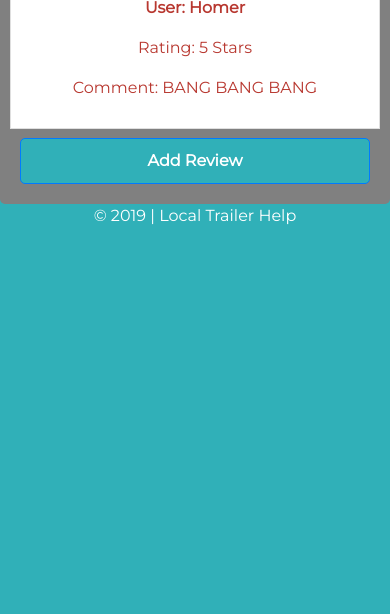
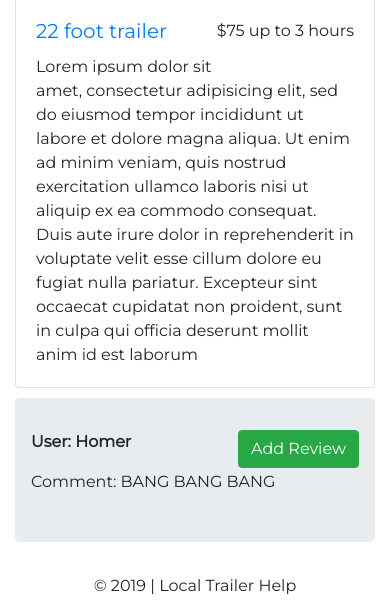
Before and after one commit to SelfTaughtCoder78704/localtrailerhelp, a Node server app: page /trailers/600000000000000000000003 in a window 390 px wide. Shown: the part 521-1135 px from the top of the page. Before the commit the page ends 746 px from the top, so only its background shows below. Run offline with Node 20, Linux system fonts and the light colour scheme; data comes from the database, SQL or seed files in the repository; some libraries are stand-ins or nearby versions.

Commit message:
made a few small changes

```diff
--- a/models/review.js
+++ b/models/review.js
@@ -3,10 +3,7 @@ const Schema = mongoose.Schema;
 
 
 const reviewSchema = new Schema({
-    stars: {
-        type: Number,
-        required: false
-    },
+
     comment: {
         type: String,
         required: false
--- a/public/style.css
+++ b/public/style.css
@@ -4,13 +4,13 @@
 body {
     margin: 0;
     padding: 0;
-    color: white;
-    background: #30B0B8;
+
+
     font-family: 'Montserrat', sans-serif;
 }
 
 
-.navbar {
+/* .navbar {
     background: #30B0B8 !important;
 
 
@@ -122,17 +122,9 @@ body {
 
 form .first{
     padding-left: 0;
-}
+} */
 
-.reviews{
-    background: grey;
-    padding: 10px;
-    border-radius: 5px;
-}
 
-.reviews li {
-    color: #B83830;
-}
 
 @media screen and (max-width:768px){
     #extraInfo .fas{
--- a/seeds.js
+++ b/seeds.js
@@ -42,7 +42,6 @@ function seedDB(){
                         //create a Review
                         Review.create(
                             {
-                                stars: 5,
                                 author: "Homer",
                                 comment: "BANG BANG BANG"
                             }, function(err, review){
--- a/views/details.ejs
+++ b/views/details.ejs
@@ -1,20 +1,42 @@
 <% include partials/header %>
 
-<div class="container text-center">
-    <h1><%= trailers.kind %></h1>
-    <img src="<%= trailers.img %>" alt="">
-    <p>Trailer</p>
+<div class="container detailGrid">
+    <div class="categories row">
+        <div class="col-md-3">
+            <p class="lead">Local Trailer Help</p>
+            <div class="list-group">
+                <div class="list-group-item active">Info 1</div>
+                <div class="list-group-item">Info 2</div>
+                <div class="list-group-item">Info 3</div>
+            </div>
+        </div>
+        <div class="col-md-9">
+            <div class="card">
+                <img class="img-fluid card-img-top" src="<%= trailers.img %>" alt="">
+                <div class="card-body">
+                    <p class="card-text float-right">$75 up to 3 hours</p>
+                    <h5 class="card-title"><a href=""><%= trailers.kind %></a></h5>
 
+                    <p class="card-text"><%= trailers.description %></p>
+                </div>
+            </div>
+        </div>
+    </div>
+    <div class="row">
+        <div class="col-md-3"></div>
+            <div class="col-md-9">
+
+                <div style="margin-top: 10px" class="jumbotron">
+                    <a href="/trailers/<%= trailers._id %>/reviews/new" class="btn btn-success float-right">Add Review</a>
+                    <% trailers.reviews.forEach(review => {  %>
+                        <p><strong>User: <%= review.author %></strong> </p>
+
+                        <p>Comment: <%= review.comment %></p>
+                    <% })%>
+                </div>
+            </div>
+        </div>
+    </div>
 </div>
-<div class="reviews container text-center">
-    <h3>REVIEWS:</h3>
-    <ul class="list-group">
-    <% trailers.reviews.forEach(review => {  %>
-        <li class="list-group-item"><p><strong>User: <%= review.author %></strong> </p>
-        <p>Rating: <%= review.stars %>  Stars</p>
-        <p>Comment: <%= review.comment %></p></li>
-    <% })%>
-    <a href="/trailers/<%= trailers._id %>/reviews/new" class="btn btn-primary">Add Review</a>
-    </ul>
-</div>
+
 <% include partials/footer %>
--- a/views/new-review.ejs
+++ b/views/new-review.ejs
@@ -3,7 +3,7 @@
 <h1>Add A Review to <%= trailer.kind.toUpperCase() %></h1>
 <div class="jumbotron" id="review-form">
     <form class="form-group"action="/trailers/<%= trailer._id %>/reviews" method="POST">
-        <input class="form-control" type="number"  name="reviews[stars]" placeholder="Star Rating">
+        <input class="form-control" type="text"  name="reviews[author]" placeholder="Username">
         <textarea class="form-control" name="reviews[comment]" id="" cols="30" rows="10"></textarea>
         <button class="btn btn-primary">Submit</button>
     </form>
```
